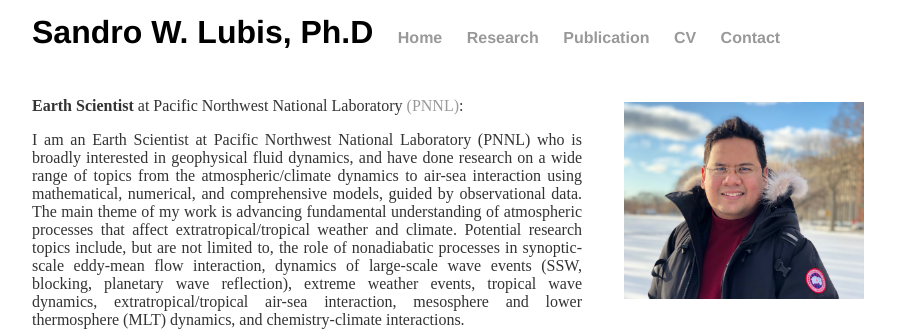
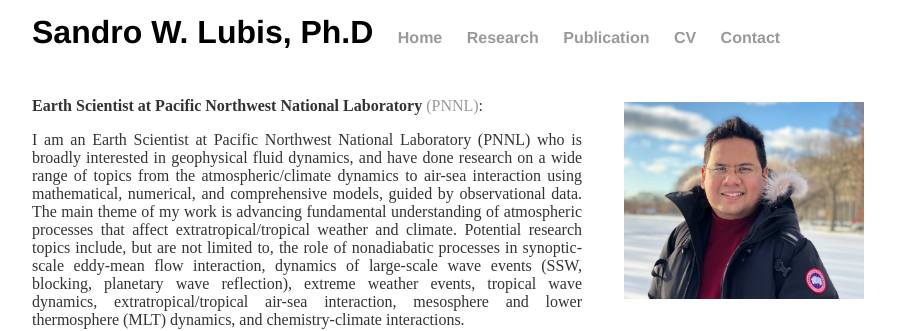
Before and after one commit to sandrolubis/sandrolubis.github.io, a Jekyll site: the page built from index.html, in a window 1280 px wide. Shown: the part 210-541 px from the top of the page, without its empty margins (276-1199 px from the left). Built offline with Jekyll 4.4.1, drawn with Linux system fonts in a browser that asks for light colours.

Commit message:
Update index.html

```diff
--- a/index.html
+++ b/index.html
@@ -31,7 +31,7 @@
 	<img src="/assets/images/SandroLubis_HD3.JPG" alt="Me" style="position:absolute; left:900px;width:240px;padding-top:35px">
 
 
-	<p class="ex", style="padding-top:30px"><font size=3><b>Earth Scientist</b> at Pacific Northwest National Laboratory <a href="https://www.pnnl.gov/">(PNNL)</a>:</p>
+	<p class="ex", style="padding-top:30px"><font size=3><b>Earth Scientist at Pacific Northwest National Laboratory</b> <a href="https://www.pnnl.gov/">(PNNL)</a>:</p>
 
 
 	<p class="ex"><font size=3>I am an Earth Scientist at Pacific Northwest National Laboratory (PNNL) who is broadly interested in geophysical fluid dynamics,
```
